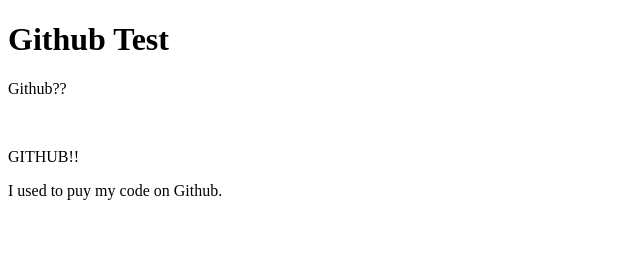
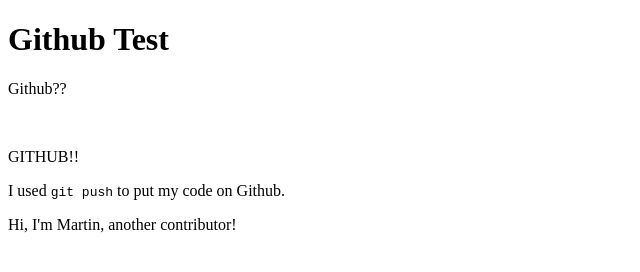
Before and after one commit to Tiny-Angel/github-test, a plain HTML site: page index.html in a window 1280 px wide. Shown: the whole page, without its empty margins (0-640 px from the left). Drawn offline with Linux system fonts and the light colour scheme.

Commit message:
Fixed up code, added P

```diff
--- a/index.html
+++ b/index.html
@@ -8,6 +8,8 @@
 	<p>Github??</p>
 	<br>
 	<p>GITHUB!!</p>
-	<p>I used <code></code> to puy my code on Github.</p>
+	<p>I used <code>git push</code> to put my code on Github.</p>
+
+	<p>Hi, I'm Martin, another contributor!</p>
 </body>
 </html>
```
